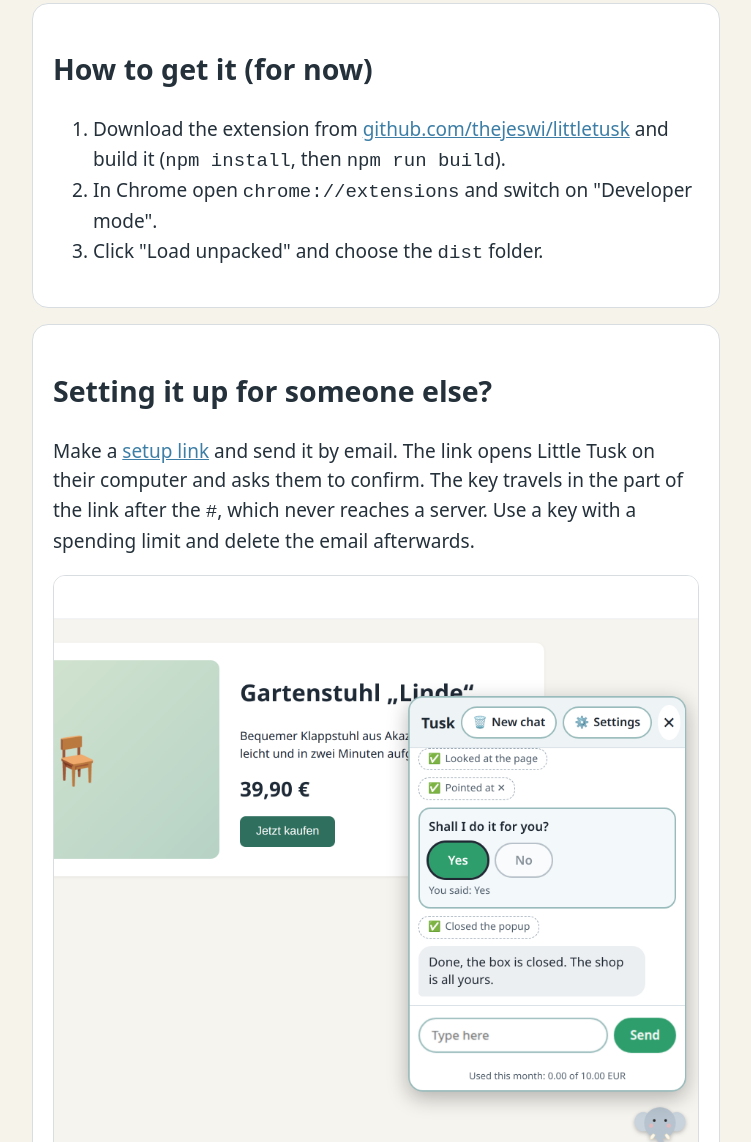
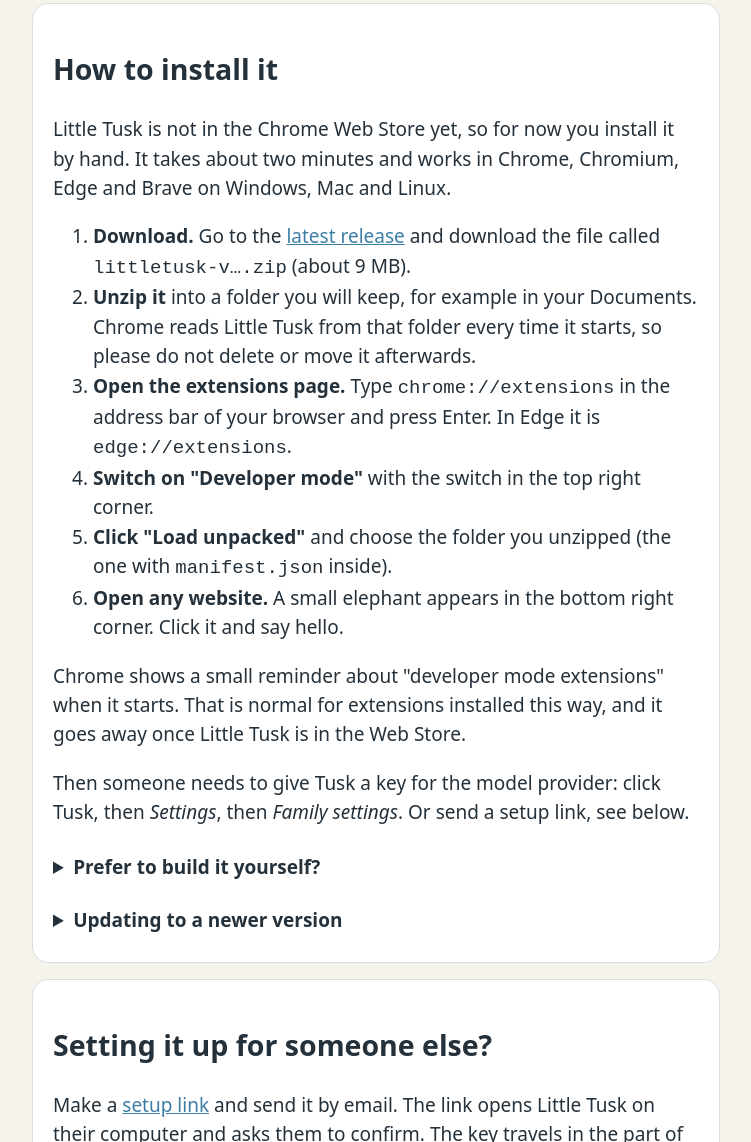
Before and after one commit to thejeswi/littletusk, a website built with Vite: page site/index.html in a window 1280 px wide. Shown: the part 1183-2325 px from the top of the page, without its empty margins (264-1015 px from the left). Built offline with nearby package versions, Linux system fonts and the light colour scheme.

Commit message:
Home page: step-by-step install from the release zip, update notes

```diff
--- a/site/index.html
+++ b/site/index.html
@@ -17,13 +17,28 @@
     <p>Tusk asks before anything that cannot be undone, never sees your passwords, never downloads files and warns about scams. Everything stays in your browser. Speech is understood on your computer. Only the model provider you choose is contacted, and a monthly spending limit is enforced.</p>
     <p>English, Deutsch, Español and English (India).</p>
   </section>
-  <section>
-    <h2>How to get it (for now)</h2>
+  <section id="install">
+    <h2>How to install it</h2>
+    <p>Little Tusk is not in the Chrome Web Store yet, so for now you install it by hand. It takes about two minutes and works in Chrome, Chromium, Edge and Brave on Windows, Mac and Linux.</p>
     <ol>
-      <li>Download the extension from <a href="https://github.com/thejeswi/littletusk">github.com/thejeswi/littletusk</a> and build it (<code>npm install</code>, then <code>npm run build</code>).</li>
-      <li>In Chrome open <code>chrome://extensions</code> and switch on "Developer mode".</li>
-      <li>Click "Load unpacked" and choose the <code>dist</code> folder.</li>
+      <li><strong>Download.</strong> Go to the <a href="https://github.com/thejeswi/littletusk/releases/latest">latest release</a> and download the file called <code>littletusk-v….zip</code> (about 9 MB).</li>
+      <li><strong>Unzip it</strong> into a folder you will keep, for example in your Documents. Chrome reads Little Tusk from that folder every time it starts, so please do not delete or move it afterwards.</li>
+      <li><strong>Open the extensions page.</strong> Type <code>chrome://extensions</code> in the address bar of your browser and press Enter. In Edge it is <code>edge://extensions</code>.</li>
+      <li><strong>Switch on "Developer mode"</strong> with the switch in the top right corner.</li>
+      <li><strong>Click "Load unpacked"</strong> and choose the folder you unzipped (the one with <code>manifest.json</code> inside).</li>
+      <li><strong>Open any website.</strong> A small elephant appears in the bottom right corner. Click it and say hello.</li>
     </ol>
+    <p>Chrome shows a small reminder about "developer mode extensions" when it starts. That is normal for extensions installed this way, and it goes away once Little Tusk is in the Web Store.</p>
+    <p>Then someone needs to give Tusk a key for the model provider: click Tusk, then <em>Settings</em>, then <em>Family settings</em>. Or send a setup link, see below.</p>
+    <details>
+      <summary>Prefer to build it yourself?</summary>
+      <p>Get the code from <a href="https://github.com/thejeswi/littletusk">github.com/thejeswi/littletusk</a>, run <code>npm install</code> and <code>npm run build</code> (Node 22 or newer), and load the <code>dist</code> folder in the last two steps above.</p>
+    </details>
+    <details>
+      <summary>Updating to a newer version</summary>
+      <p>Download the new zip and unzip it into the <em>same</em> folder, replacing the old files. Then open <code>chrome://extensions</code> and press the circular "reload" arrow on the Little Tusk card. Your settings and chats stay.</p>
+      <p>Chrome ties the extension to its folder. If you load a different folder, Chrome treats it as a new extension and Tusk has to be set up again.</p>
+    </details>
   </section>
   <section>
     <h2>Setting it up for someone else?</h2>
--- a/site/style.css
+++ b/site/style.css
@@ -16,3 +16,8 @@ button.secondary { background: #fff; color: var(--accent); }
 .linkbox { font-size: 0.8rem; word-break: break-all; background: #f0f2f4; padding: 8px; border-radius: 8px; max-height: 6rem; overflow: auto; }
 [hidden] { display: none !important; }
 img.shot { display: block; width: 100%; height: auto; border: 1px solid var(--line); border-radius: 12px; margin: 16px 0; }
+
+details { margin-top: 12px; }
+summary { cursor: pointer; font-weight: 600; padding: 6px 0; }
+summary:focus-visible { outline: 3px solid #ffb703; outline-offset: 2px; border-radius: 4px; }
+code { overflow-wrap: anywhere; }
```
Also changed, not shown: site/setup.html (+1 -1 lines).
